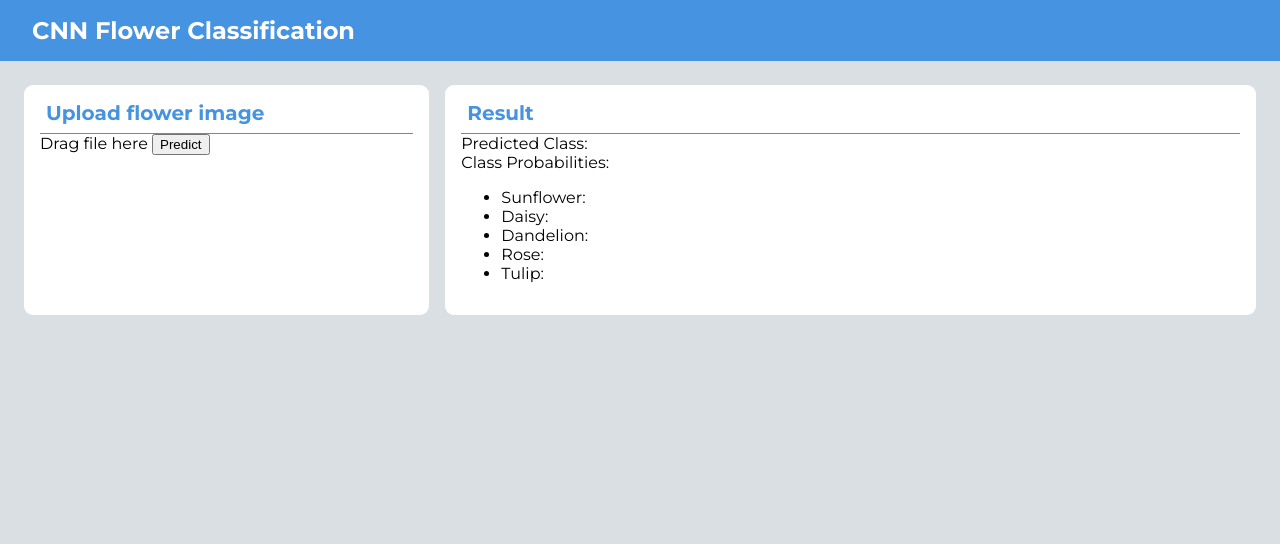
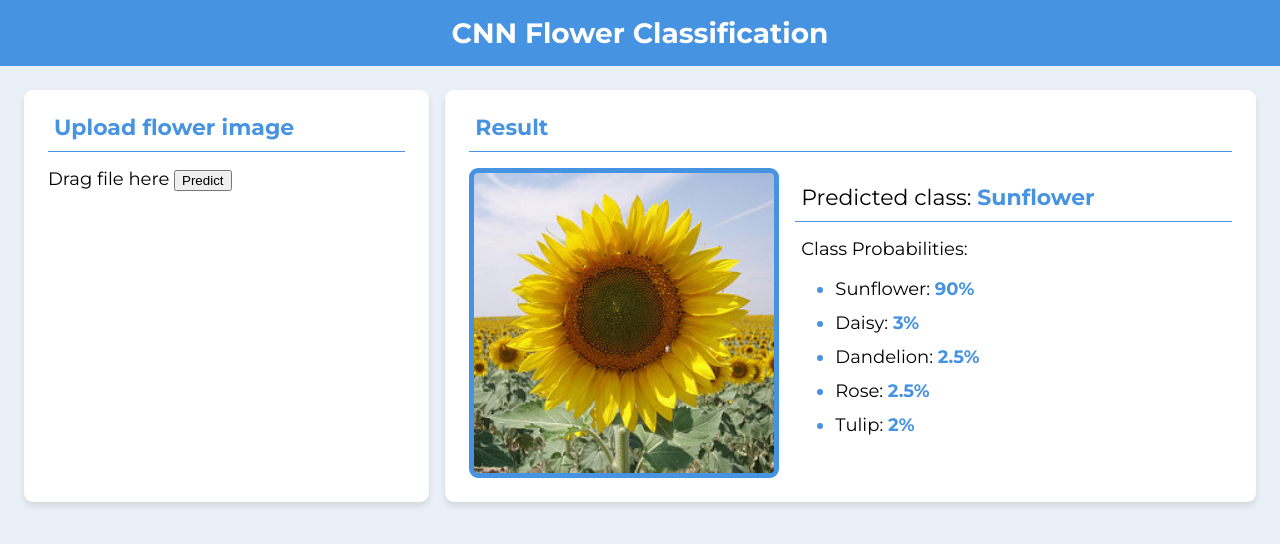
Before and after one commit to aidencuneo/CNN-Flower-Classification, a SvelteKit app: page / in a window 1280 px wide. Shown: the top 544 px of the page. Built offline with nearby package versions, Linux system fonts and the light colour scheme.

Commit message:
Half done

```diff
--- a/src/app.html
+++ b/src/app.html
@@ -14,10 +14,11 @@
 		<style>
 body {
 	margin: 0;
+	font-size: 18px;
 	font-family: 'Montserrat', sans-serif;
 	min-width: 100vw;
 	min-height: 100vh;
-	background: #dadfe4;
+	background: #e9f0f7;
 }
 		</style>
 	</head>
--- a/src/routes/+page.svelte
+++ b/src/routes/+page.svelte
@@ -10,16 +10,16 @@
     <div id="panel-right">
         <div class="title">Result</div>
         <div id="output-area">
-            <div id="output-image"></div>
-            <div>
-                <div class="title">Predicted Class:</div>
-                <div>Class Probabilities:</div>
+            <div id="output-image" style:background-image="url(sunflower.jpg)"></div>
+            <div id="class-predictions">
+                <div class="title">Predicted class: <span id="predicted-class">Sunflower</span></div>
+                <div class="subtitle">Class Probabilities:</div>
                 <ul>
-                    <li>Sunflower:</li>
-                    <li>Daisy:</li>
-                    <li>Dandelion:</li>
-                    <li>Rose:</li>
-                    <li>Tulip:</li>
+                    <li>Sunflower: <span id="prob-sunflower">90%</span></li>
+                    <li>Daisy: <span id="prob-daisy">3%</span></li>
+                    <li>Dandelion: <span id="prob-dandelion">2.5%</span></li>
+                    <li>Rose: <span id="prob-rose">2.5%</span></li>
+                    <li>Tulip: <span id="prob-tulip">2%</span></li>
                 </ul>
             </div>
         </div>
@@ -28,10 +28,12 @@
 
 <style>
     #title {
-        padding: 16px 32px;
+        /* padding: 16px 32px; */
+        padding: 16px;
+        text-align: center;
         background: #4593e1;
         color: white;
-        font-size: 24px;
+        font-size: 28px;
         font-weight: 700;
     }
 
@@ -40,27 +42,79 @@
         grid-template-columns: 1fr 2fr;
         gap: 16px;
         padding: 24px;
+        max-width: 1280px;
+        margin: 0 auto;
     }
 
     #panel-left, #panel-right {
         background: white;
         border-radius: 9px;
-        padding: 16px;
+        padding: 24px;
+        box-shadow: 0 4px 6px rgba(0, 0, 0, 0.1);
+    }
+
+    .title {
+        font-size: 22px;
+        padding: 0 6px 10px 6px;
+        border-bottom: 1px solid #4593e1;
+        margin-bottom: 16px;
+        font-weight: 400;
+    }
+
+    .subtitle {
+        font-size: 18px;
+        padding-inline: 6px;
+    }
+
+    ul {
+        /* color: #4593e1; */
+    }
+
+    li {
+        margin-block: 12px;
+    }
+
+    li::marker {
+        color: #4593e1;
     }
 
     #panel-left > .title, #panel-right > .title {
-        font-size: 20px;
         color: #4593e1;
         font-weight: 700;
-        padding: 0 6px 8px 6px;
-        border-bottom: 1px solid #4593e1;
+    }
+
+    #class-predictions {
+        flex: 1;
+        padding-block: 16px;
+    }
+
+    #predicted-class {
+        color: #4593e1;
+        font-weight: 700;
     }
 
     #output-area {
         display: flex;
+        gap: 16px;
     }
 
-    #output-area > .title {
+    #output-image {
+        width: 300px;
+        height: 300px;
+        background-size: cover;
+        background-position: center;
+        background-repeat: no-repeat;
+        border: 5px solid #4593e1;
+        border-radius: 9px;
+        /* margin: 16px; */
+    }
 
+    #prob-sunflower,
+    #prob-daisy,
+    #prob-dandelion,
+    #prob-rose,
+    #prob-tulip {
+        color: #4593e1;
+        font-weight: 700;
     }
 </style>
```
Also changed, not shown: static/sunflower.jpg (added).
